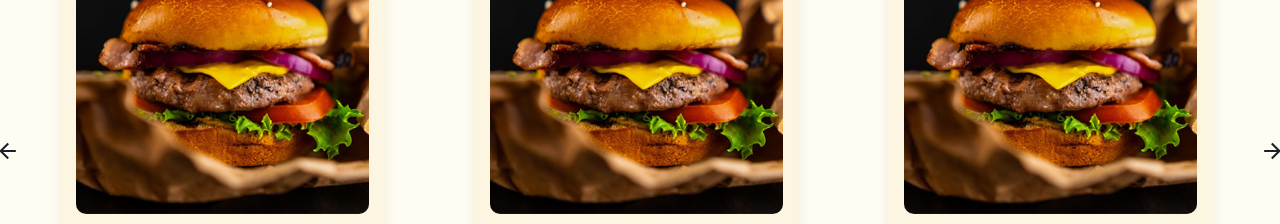
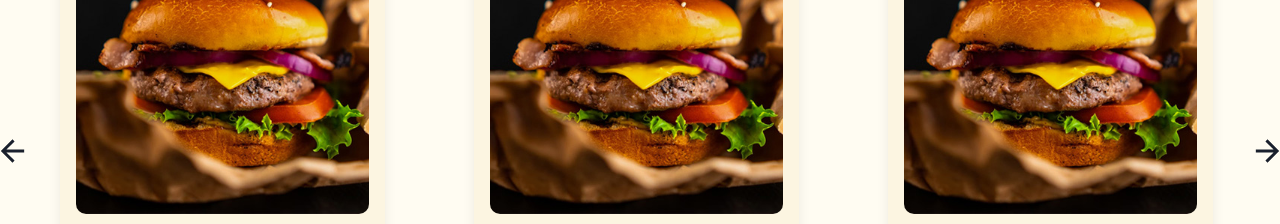
Before and after one commit to dev-marko/digit-project, a React (Create React App) app: page / in a window 1280 px wide. Shown: the part 1100-1324 px from the top of the page. Built offline with nearby package versions, Linux system fonts and the light colour scheme; a web font is replaced by a local one.

Commit message:
Increased PopularOrdersSlider arrows' size

```diff
--- a/src/components/PopularOrdersSlider.jsx
+++ b/src/components/PopularOrdersSlider.jsx
@@ -41,7 +41,7 @@ function SampleNextArrow(props) {
         display: "block",
       }}
       onClick={onClick}
-      boxSize={'25px'}
+      boxSize={'35px'}
       _hover={{ color: 'black' }} />
   );
 }
@@ -56,7 +56,7 @@ function SamplePrevArrow(props) {
         display: "block",
       }}
       onClick={onClick}
-      boxSize={'25px'}
+      boxSize={'35px'}
       _hover={{ color: 'black' }} />
   );
 }
```
